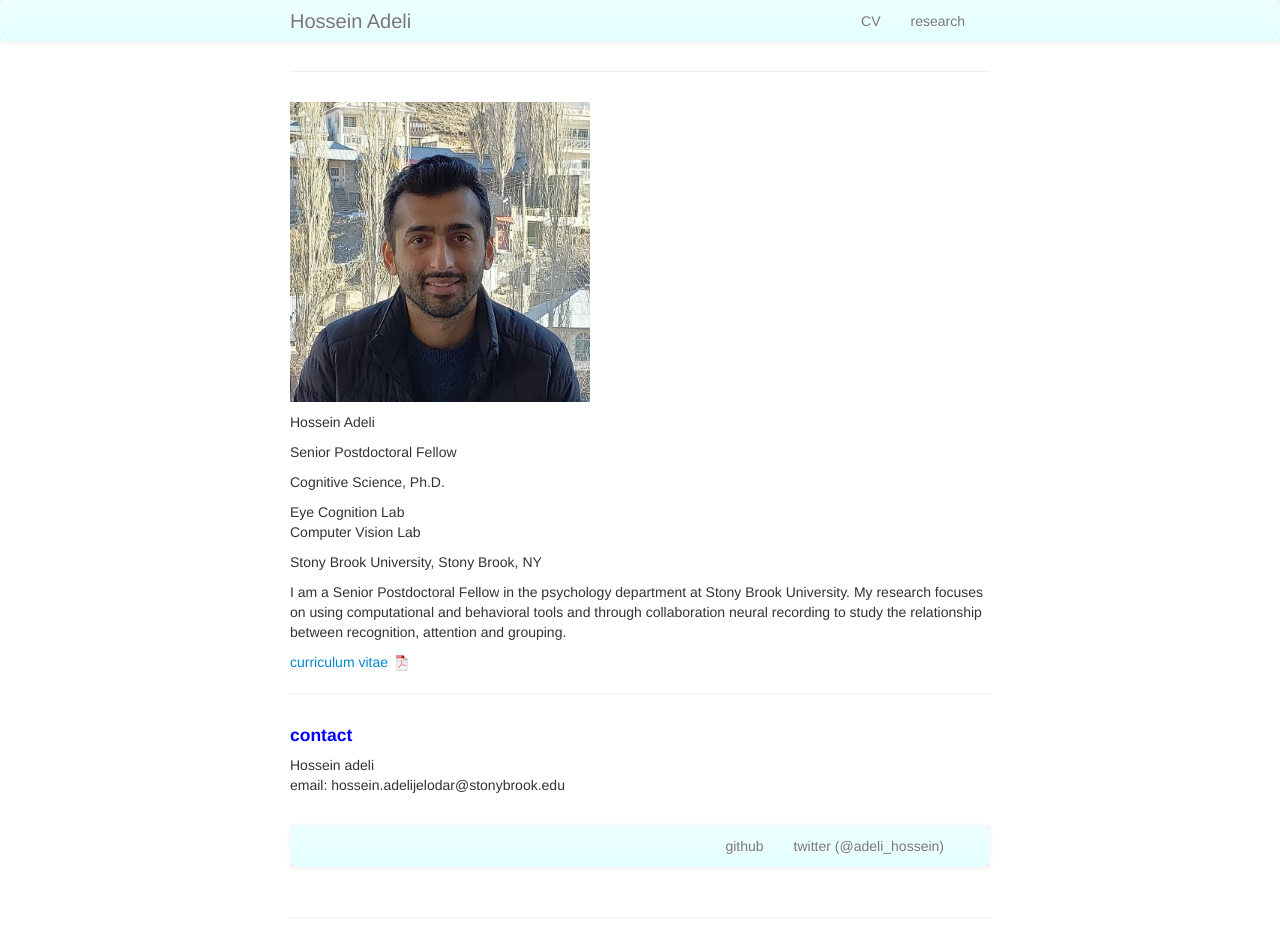
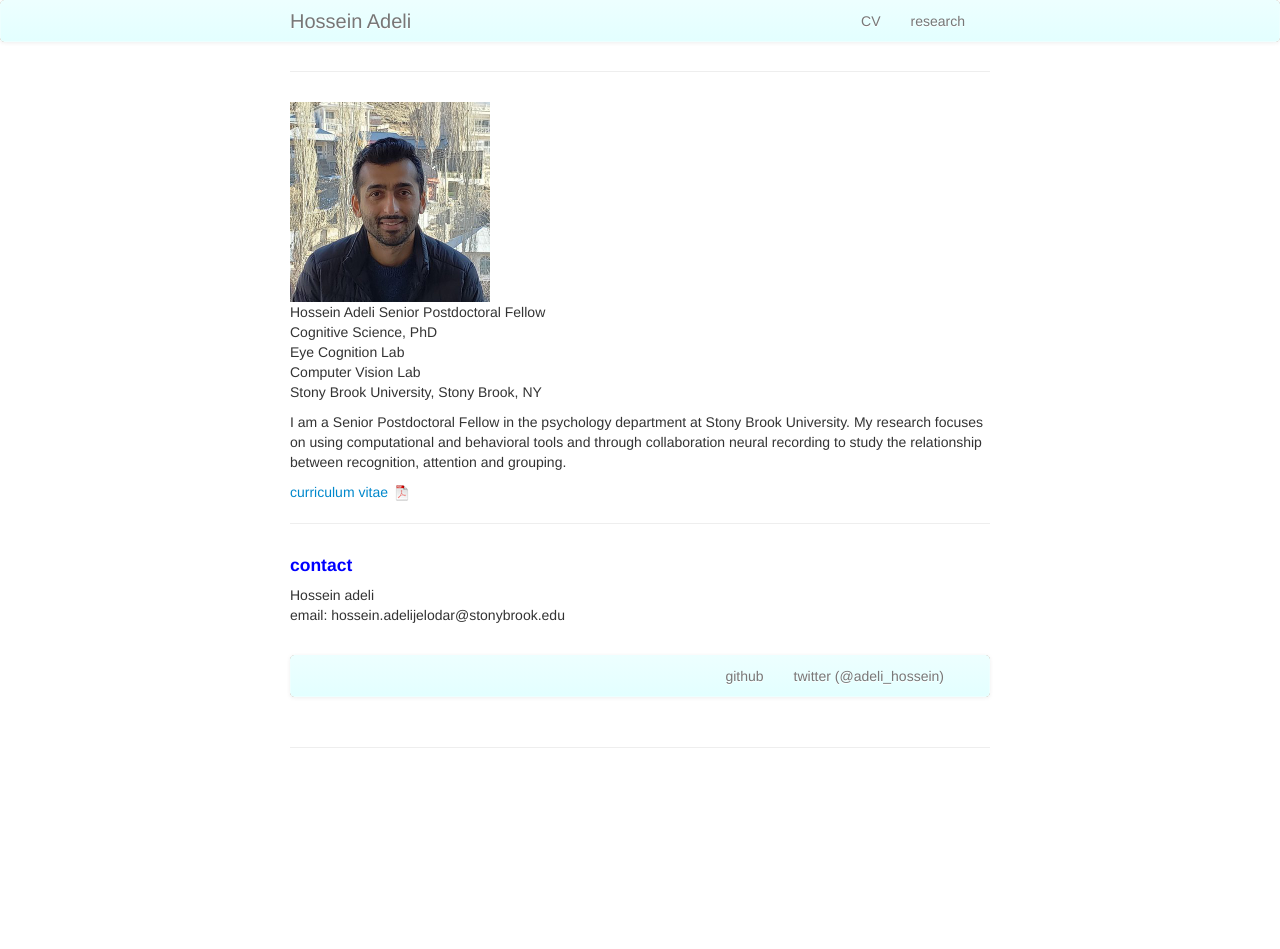
Before and after one commit to Hosseinadeli/hosseinadeli.github.io, a Jekyll site: the page built from index.md, in a window 1280 px wide. Built offline with Jekyll 4.4.1, drawn with Linux system fonts in a browser that asks for light colours; our own code applies the rules of GitHub Pages for plain Markdown files; after the commit the page ends 900 px from its top, so only the background shows below that.

Commit message:
Update index.md

```diff
--- a/index.md
+++ b/index.md
@@ -5,17 +5,13 @@ description:Hossein Adeli, Senior Postdoctoral Fellow at Stony Brook University.
 keywords: vision, attention, eye-movements, computational modeling
 ---
 
-<img src="{{ BASE_PATH }}/assets/portrait.jpg"  width = 300>
-
+<img src="{{ BASE_PATH }}/assets/portrait.jpg"  width = 200>
+<br/>
 Hossein Adeli
-
-Senior Postdoctoral Fellow
-
-Cognitive Science, Ph.D.
-
+Senior Postdoctoral Fellow <br/>
+Cognitive Science, PhD <br/>
 Eye Cognition Lab  <br/>
-Computer Vision Lab
-
+Computer Vision Lab <br/>
 Stony Brook University, Stony Brook, NY
 
 I am a Senior Postdoctoral Fellow in the psychology department  at Stony Brook University.  My research focuses on using computational and behavioral tools and through collaboration neural recording  to study the relationship between recognition, attention and grouping.
```
